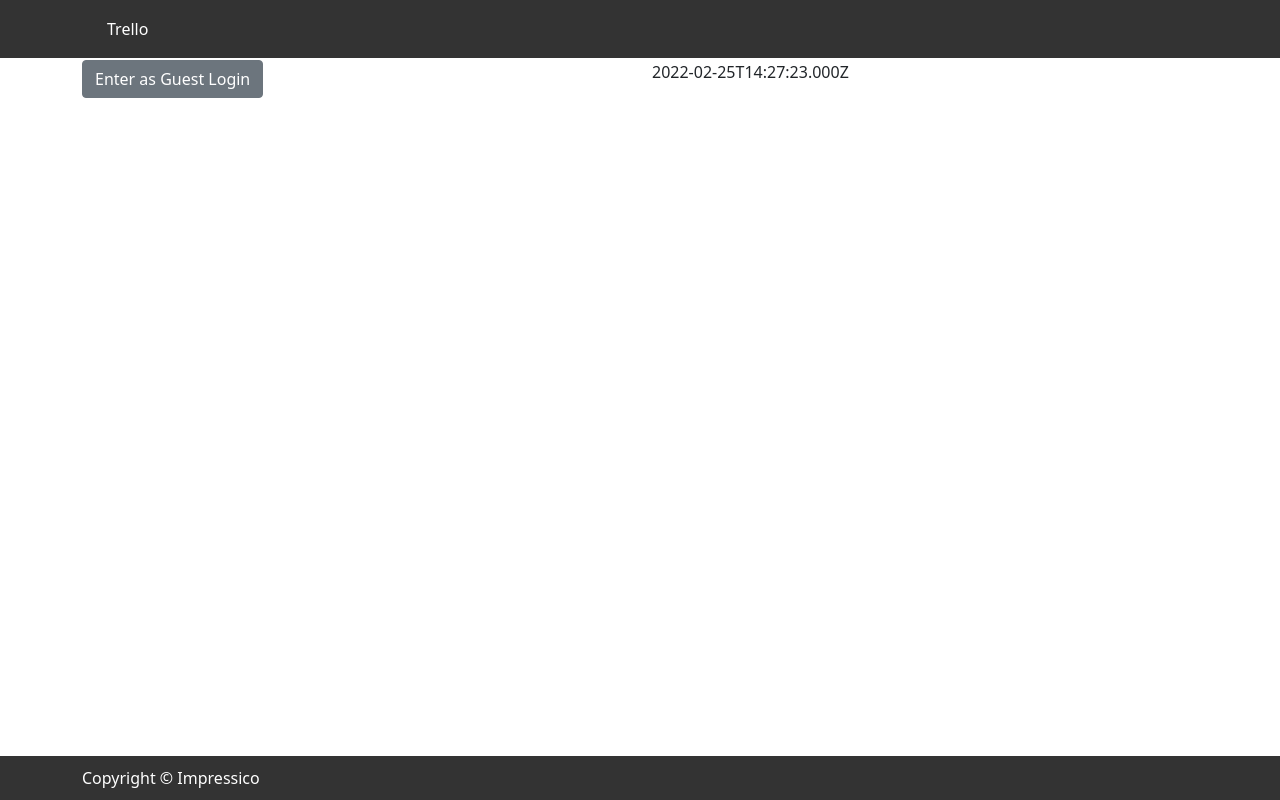
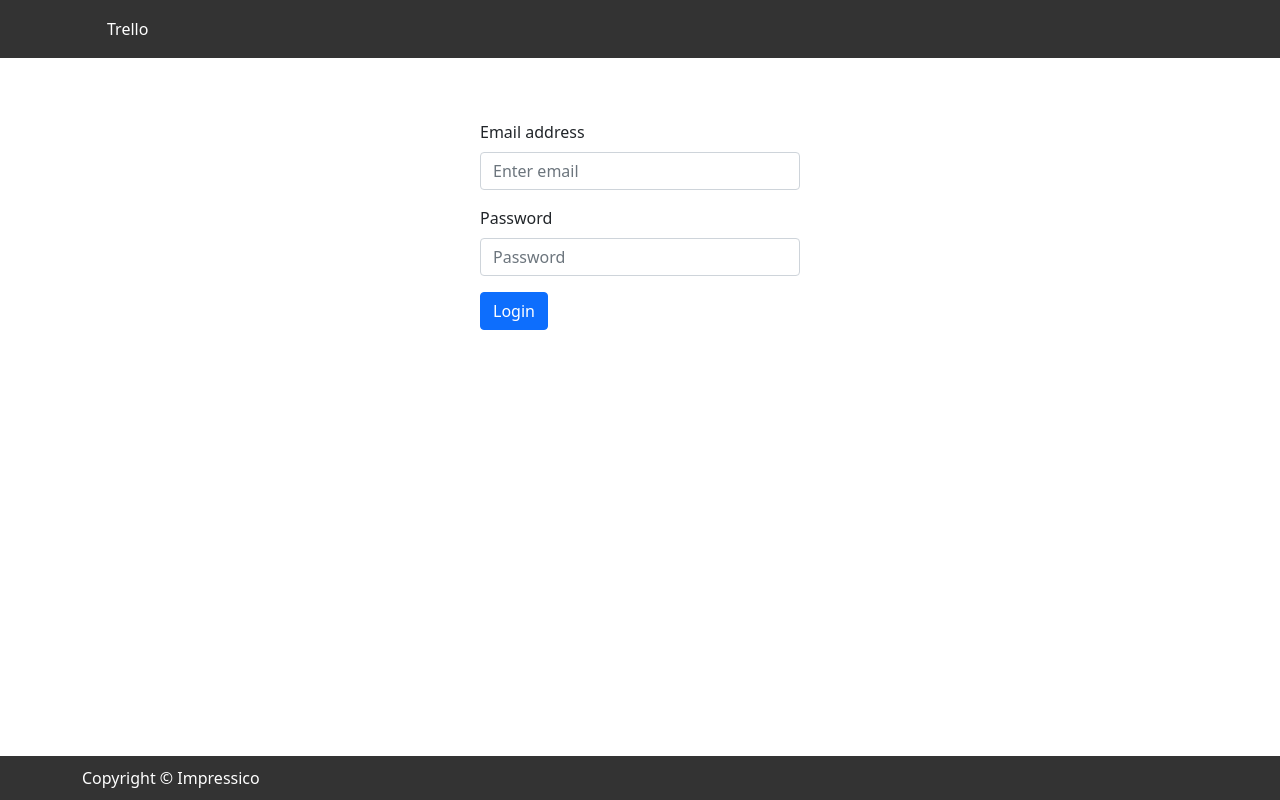
Before and after one commit to gauravguptabits/react-kanban-app, a React (Create React App) app: page / in a window 1280 px wide. Built offline with nearby package versions, Linux system fonts and the light colour scheme.

Commit message:
Added login page

```diff
--- a/src/App.css
+++ b/src/App.css
@@ -29,3 +29,14 @@
     .container p{
         line-height: 200px; /* Create scrollbar to test positioning */
     }
+
+@media all and (min-width: 480px) {
+  .Login {
+    padding: 60px 0;
+  }
+
+  .Login form {
+    margin: 0 auto;
+    max-width: 320px;
+  }
+}
--- a/src/screens/login.js
+++ b/src/screens/login.js
@@ -1,5 +1,5 @@
 import React from "react";
-import { Button, Row, Col } from "react-bootstrap";
+import { Button, Row, Col, Form } from "react-bootstrap";
 import { connect } from "react-redux";
 import { getUserAction } from "../actions/userAction";
 import { withRouter } from "react-router";
@@ -44,17 +44,22 @@
 
     render() {
         return (
-            <Row>
-                <Col>
-                    <Button variant="secondary"
-                            onClick={e => this.onEnterAsGuestClicked(e)}
-                    >Enter as Guest Login</Button>
-                </Col>
-                <Col>
-                    { this.state.date.toISOString() }
-                    { this.state.user.name }
-                </Col>
-            </Row>
+            <div className="Login">
+                <Form>
+                    <Form.Group className="mb-3" controlId="formBasicEmail">
+                        <Form.Label>Email address</Form.Label>
+                        <Form.Control type="email" placeholder="Enter email" />
+                    </Form.Group>
+
+                    <Form.Group className="mb-3" controlId="formBasicPassword">
+                        <Form.Label>Password</Form.Label>
+                        <Form.Control type="password" placeholder="Password" />
+                    </Form.Group>
+                    <Button variant="primary" type="submit" onClick={(e) => this.onEnterAsGuestClicked(e)}>
+                        Login
+                    </Button>
+                </Form>
+            </div>
         )
     }
 }
```
